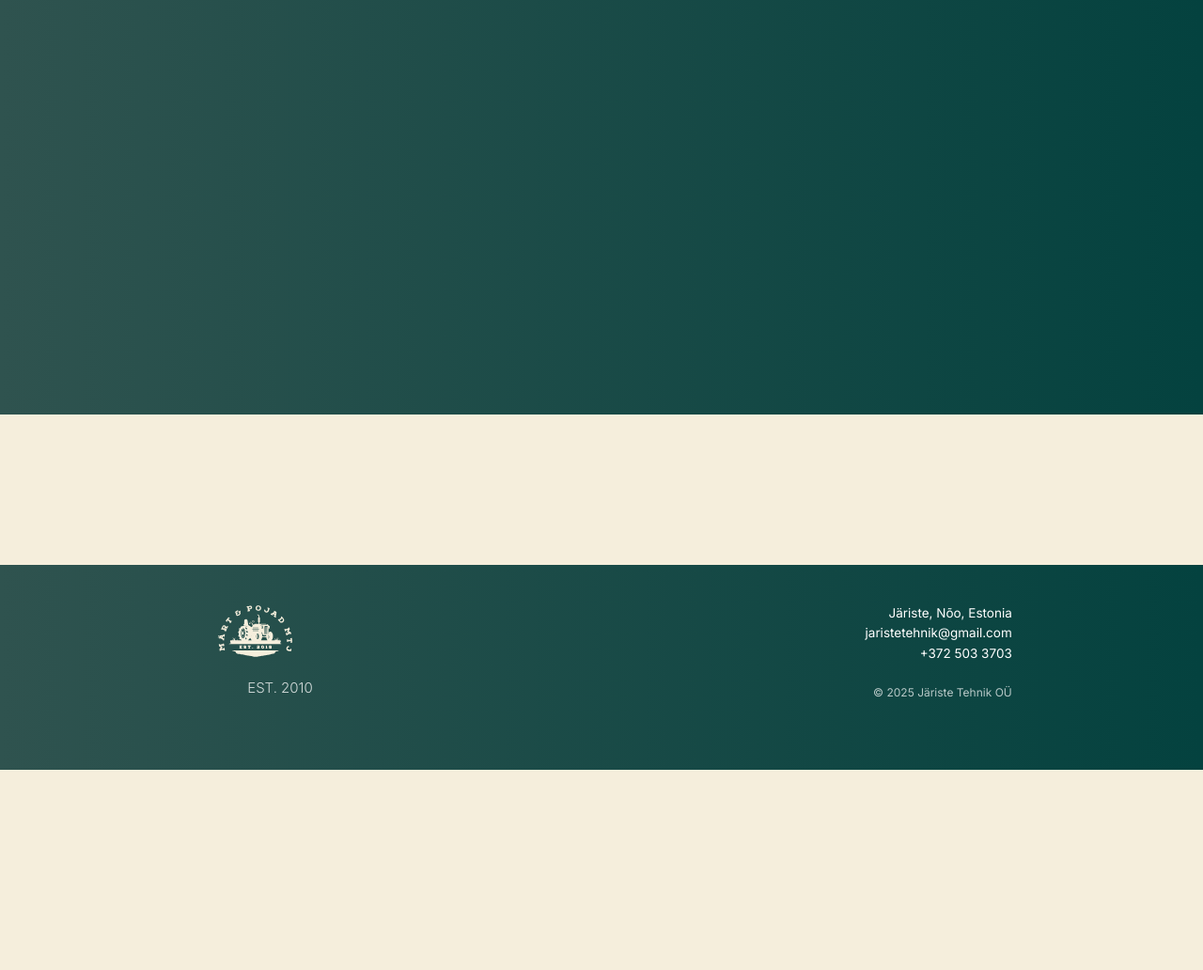
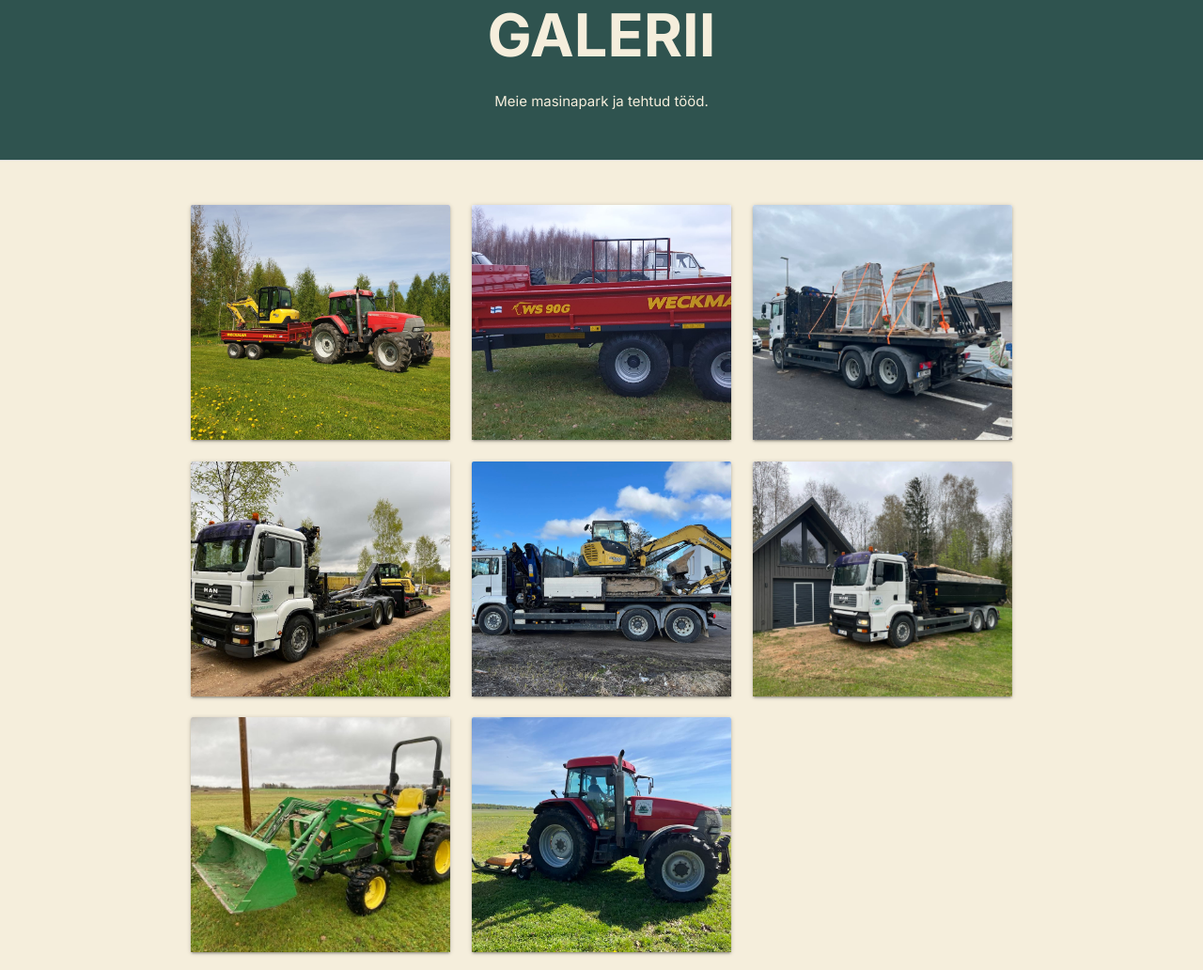
Before and after one commit to M4R7EN/mjp, a website built with webpack: page martprojekt/galerii.html in a window 1280 px wide. Shown: the part 183-1215 px from the top of the page at 94% size. Before the commit the page ends 1002 px from the top, so only its background shows below. Built offline with nearby package versions, Linux system fonts and the light colour scheme.

Commit message:
forms work, fixed margins, added galerii

```diff
--- a/martprojekt/css/style.css
+++ b/martprojekt/css/style.css
@@ -76,7 +76,9 @@ body {
   display: flex;
   align-items: center;
   justify-content: flex-start; /* Align content to the left */
-  min-height: 500px; /* Adjust height as needed */
+  min-height: 300px; /* Adjust height as needed */
+  padding-top: 3em;
+  padding-bottom: 6em;
   position: relative;
   overflow: hidden;
 }
@@ -276,6 +278,13 @@ body {
     padding: 60px 5%;
   }
 
+
+  .hero-section-hinnakiri {
+    text-align: center;
+    justify-content: center;
+    padding: 60px 5%;
+  }
+
   .hero-content {
     margin: 0 auto;
     max-width: 90%;
@@ -356,3 +365,16 @@ body {
     font-size: 2rem;
   }
 }
+
+
+.gallery-img {
+  width: 100%;
+  height: 250px;
+  object-fit: cover;
+  cursor: pointer;
+  transition: transform 0.3s ease;
+}
+
+.materialboxed.initialized:hover {
+  opacity: 0.9;
+}
--- a/martprojekt/galerii.html
+++ b/martprojekt/galerii.html
@@ -4,14 +4,10 @@
   <meta charset="UTF-8">
   <meta name="viewport" content="width=device-width, initial-scale=1.0">
   <title>Märt & Pojad MTJ</title>
-  <!-- Materialize CSS -->
   <link rel="stylesheet" href="https://cdnjs.cloudflare.com/ajax/libs/materialize/1.0.0/css/materialize.min.css">
-  <!-- Google Fonts - Inter for general text, and a custom font for the logo if needed (here, a generic serif is used) -->
   <link href="https://fonts.googleapis.com/css2?family=Inter:wght@300;400;500;700&display=swap" rel="stylesheet">
-  <!-- Material Icons -->
   <link href="https://fonts.googleapis.com/icon?family=Material+Icons" rel="stylesheet">
   <link href="css/style.css" rel="stylesheet">
-
 
 </head>
 <body>
@@ -42,16 +38,86 @@
 </ul>
 
 
-<section class="hero-section">
+<section class="hinnakiri-title hero-section-hinnakiri center-align">
+  <div class="container">
+    <h1 class="hinnakiri-title-text">GALERII</h1>
+    <p class="hinnakiri-subtext">Meie masinapark ja tehtud tööd.</p>
+  </div>
+</section>
 
+<section class="content-section" style="padding: 40px 0;">
+  <div class="container">
+    <div class="row">
+
+      <div class="col s12 m6 l4">
+        <div class="card hoverable">
+          <div class="card-image">
+            <img src="img/galerii/galerii1.jpeg" class="materialboxed gallery-img" alt="">
+          </div>
+        </div>
+      </div>
+
+      <div class="col s12 m6 l4">
+        <div class="card hoverable">
+          <div class="card-image">
+            <img src="img/galerii/galerii2.jpeg" class="materialboxed gallery-img" alt="">
+          </div>
+        </div>
+      </div>
+
+      <div class="col s12 m6 l4">
+        <div class="card hoverable">
+          <div class="card-image">
+            <img src="img/galerii/galerii3.jpeg" class="materialboxed gallery-img" alt="">
+          </div>
+        </div>
+      </div>
+
+      <div class="col s12 m6 l4">
+        <div class="card hoverable">
+          <div class="card-image">
+            <img src="img/galerii/galerii4.jpeg" class="materialboxed gallery-img" alt="">
+          </div>
+        </div>
+      </div>
+
+      <div class="col s12 m6 l4">
+        <div class="card hoverable">
+          <div class="card-image">
+            <img src="img/galerii/galerii5.jpeg" class="materialboxed gallery-img" alt="">
+          </div>
+        </div>
+      </div>
+
+      <div class="col s12 m6 l4">
+        <div class="card hoverable">
+          <div class="card-image">
+            <img src="img/galerii/galerii6.jpeg" class="materialboxed gallery-img" alt="">
+          </div>
+        </div>
+      </div>
+
+      <div class="col s12 m6 l4">
+        <div class="card hoverable">
+          <div class="card-image">
+            <img src="img/galerii/galerii7.jpeg" class="materialboxed gallery-img" alt="">
+          </div>
+        </div>
+      </div>
+
+      <div class="col s12 m6 l4">
+        <div class="card hoverable">
+          <div class="card-image">
+            <img src="img/galerii/galerii8.jpeg" class="materialboxed gallery-img" alt="">
+          </div>
+        </div>
+      </div>
+
+    </div>
+  </div>
 </section>
 
 
-<section class="content-section">
-
-</section>
-
-<!-- Footer -->
 <footer class="footer-custom">
   <div class="container">
     <div class="row valign-wrapper">
@@ -74,14 +140,20 @@
   </div>
 </footer>
 
-<!-- Materialize JavaScript -->
+
 <script src="https://cdnjs.cloudflare.com/ajax/libs/materialize/1.0.0/js/materialize.min.js"></script>
 <script>
   document.addEventListener('DOMContentLoaded', function() {
-    // Initialize Materialize Sidenav for mobile responsiveness
     var elems = document.querySelectorAll('.sidenav');
     var instances = M.Sidenav.init(elems);
   });
+
+  var boxElems = document.querySelectorAll('.materialboxed');
+  M.Materialbox.init(boxElems, {
+    inDuration: 275,
+    outDuration: 200
+  });
+
 </script>
 </body>
 </html>
```
Also changed, not shown: martprojekt/hinnakiri.html (+3 -8 lines), martprojekt/index.html (+20 -20 lines), martprojekt/kontakt.html (+4 -11 lines), martprojekt/img/galerii/galerii1.jpeg (added), martprojekt/img/galerii/galerii2.jpeg (added), martprojekt/img/galerii/galerii3.jpeg (added), martprojekt/img/galerii/galerii4.jpeg (added), martprojekt/img/galerii/galerii5.jpeg (added), martprojekt/img/galerii/galerii6.jpeg (added), martprojekt/img/galerii/galerii7.jpeg (added), martprojekt/img/galerii/galerii8.jpeg (added).
